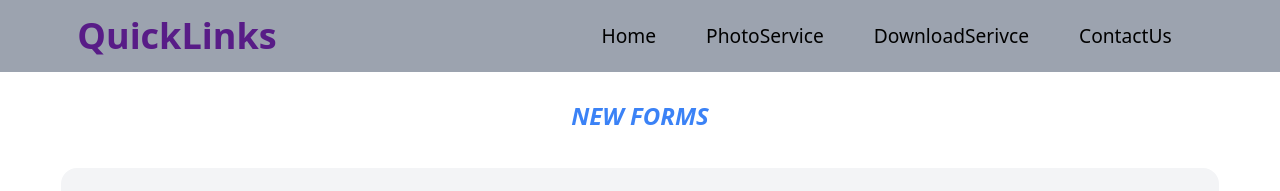
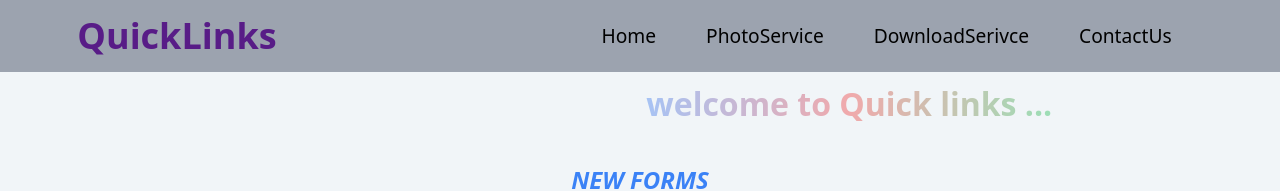
Before and after one commit to webdev-ashishk/csc-, a React (Vite) app: page / in a window 1280 px wide. Shown: the top 191 px of the page. Built offline with nearby package versions, Linux system fonts and the light colour scheme.

Commit message:
added motion and gradient in bg

```diff
--- a/src/App.css
+++ b/src/App.css
@@ -13,6 +13,9 @@ nav > ul > li:hover {
 }
 
 @media (max-width: 1004px) {
+  #welcome2 {
+    display: none;
+  }
   #desktopItems {
     display: none;
   }
--- a/src/App.jsx
+++ b/src/App.jsx
@@ -6,7 +6,7 @@ import Services from './components/Services';
 
 function App() {
   return (
-    <section className="text-2xl mx-auto" id="home">
+    <section className="text-2xl mx-auto bg-[#f1f5f8]" id="home">
       <Header />
       <div className="lg:w-11/12 md:w-11/12 w-full m-auto">
         <Services />
--- a/src/components/ContactUs.jsx
+++ b/src/components/ContactUs.jsx
@@ -1,10 +1,10 @@
 export default function ContactUs() {
   return (
-    <section className="pt-20" id="contactUs">
+    <section className="pt-20 " id="contactUs">
       <h3 className="lg:text-4xl md:text-3xl text-2xl font-bold text-center">
         <i className="uppercase font-extrabold">contact us</i>
       </h3>
-      <ul className="border-2 text-center m-2 py-16 bg-slate-100 rounded-xl">
+      <ul className="border-2 text-center m-2 py-16 bg-slate-100 rounded-xl bg-gradient-to-r from-blue-500 via-red-500 to-green-500">
         <li>Whatsapp +91 7905101205</li>
         <li>Email: webdev.ashishk@gmail.com</li>
       </ul>
--- a/src/components/Download.jsx
+++ b/src/components/Download.jsx
@@ -8,7 +8,7 @@ export default function Download({ DownloadServices }) {
           Download Services
         </i>
       </p>
-      <article className="bg-gray-100 rounded-lg flex flex-wrap  lg:justify-start justify-center items-center gap-4 p-4 m-2 py-10">
+      <article className="bg-gray-200 rounded-lg flex flex-wrap  lg:justify-start justify-center items-center gap-4 p-4 m-2 py-10 shadow-2xl shadow-green-800">
         {DownloadServices.map((element) => {
           return (
             <article
--- a/src/components/Header.jsx
+++ b/src/components/Header.jsx
@@ -62,7 +62,7 @@ const Header = () => {
           className="block "
           onClick={handleMenuClicked}
         >
-          <ul className="absolute z-40 flex flex-col lg:gap-5 md:gap-3 justify-center items-center w-full text-white text-[1rem]">
+          <ul className="absolute z-40 flex flex-col lg:gap-5 md:gap-3 justify-center items-center w-full text-white text-[1rem] bg-gray-500">
             <li>
               <a href="/#home">Home</a>
             </li>
--- a/src/components/Photo.jsx
+++ b/src/components/Photo.jsx
@@ -8,7 +8,7 @@ export default function Photo({ PhotoServiceData }) {
           Photos Services
         </i>
       </p>
-      <article className="bg-gray-200 rounded-2xl flex flex-wrap lg:justify-start justify-center items-center gap-4 p-4 m-2 py-10">
+      <article className="bg-gray-200 rounded-2xl flex flex-wrap lg:justify-start justify-center items-center gap-4 p-4 m-2 py-10 shadow-2xl shadow-red-200">
         {PhotoServiceData.map((element) => {
           return (
             <article
--- a/src/components/Registration.jsx
+++ b/src/components/Registration.jsx
@@ -1,16 +1,19 @@
 /* eslint-disable react/prop-types */
+
+import Welcome from './Welcome';
 
 export default function Registration({ RegistrationData }) {
   console.log(RegistrationData);
   return (
     <section className="">
+      <Welcome className="" id="welcome2" />
       <p className="text-center py-7">
         <i className="text-[1.5rem] font-extrabold text-center text-blue-500 uppercase">
           New Forms
         </i>
       </p>
 
-      <article className="flex justify-center items-center flex-wrap bg-gray-100 p-4 m-2 py-10 rounded-2xl">
+      <article className="flex justify-center items-center flex-wrap bg-gray-200 p-4 m-2 py-10 rounded-2xl shadow-2xl shadow-blue-800">
         {RegistrationData.map((element) => (
           <article
             key={element.id}
--- /dev/null
+++ b/src/components/Welcome.jsx
@@ -0,0 +1,30 @@
+import { motion } from 'motion/react';
+const Welcome = () => {
+  return (
+    <motion.div
+      initial={{
+        opacity: 1,
+      }}
+      animate={{
+        x: 1000,
+        opacity: 0,
+      }}
+      transition={{
+        duration: 15,
+        repeat: Infinity,
+        // repeatDelay: 2,
+      }}
+      className="inline-block text-nowrap"
+      id="welcome2"
+    >
+      <h1
+        className="text-[2rem] font-extrabold p-2 m-2 bg-gradient-to-r from-blue-500 via-red-500 to-green-500 bg-clip-text text-transparent"
+        id="Welcome"
+      >
+        welcome to Quick links ...
+      </h1>
+    </motion.div>
+  );
+};
+
+export default Welcome;
```
Also changed, not shown: projectDescription.txt, 1 other file (tests, documents, lock files or other folders).
